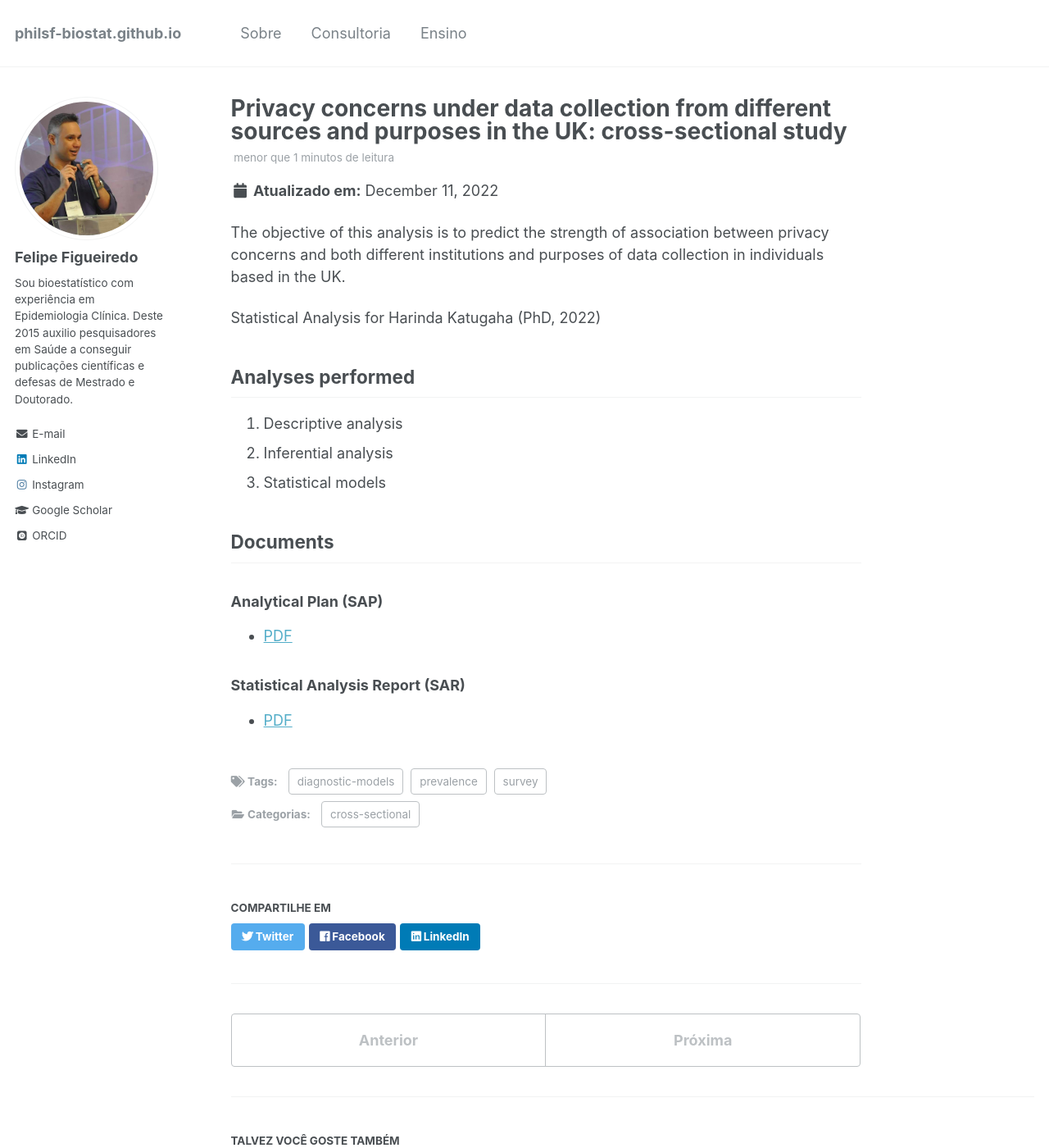
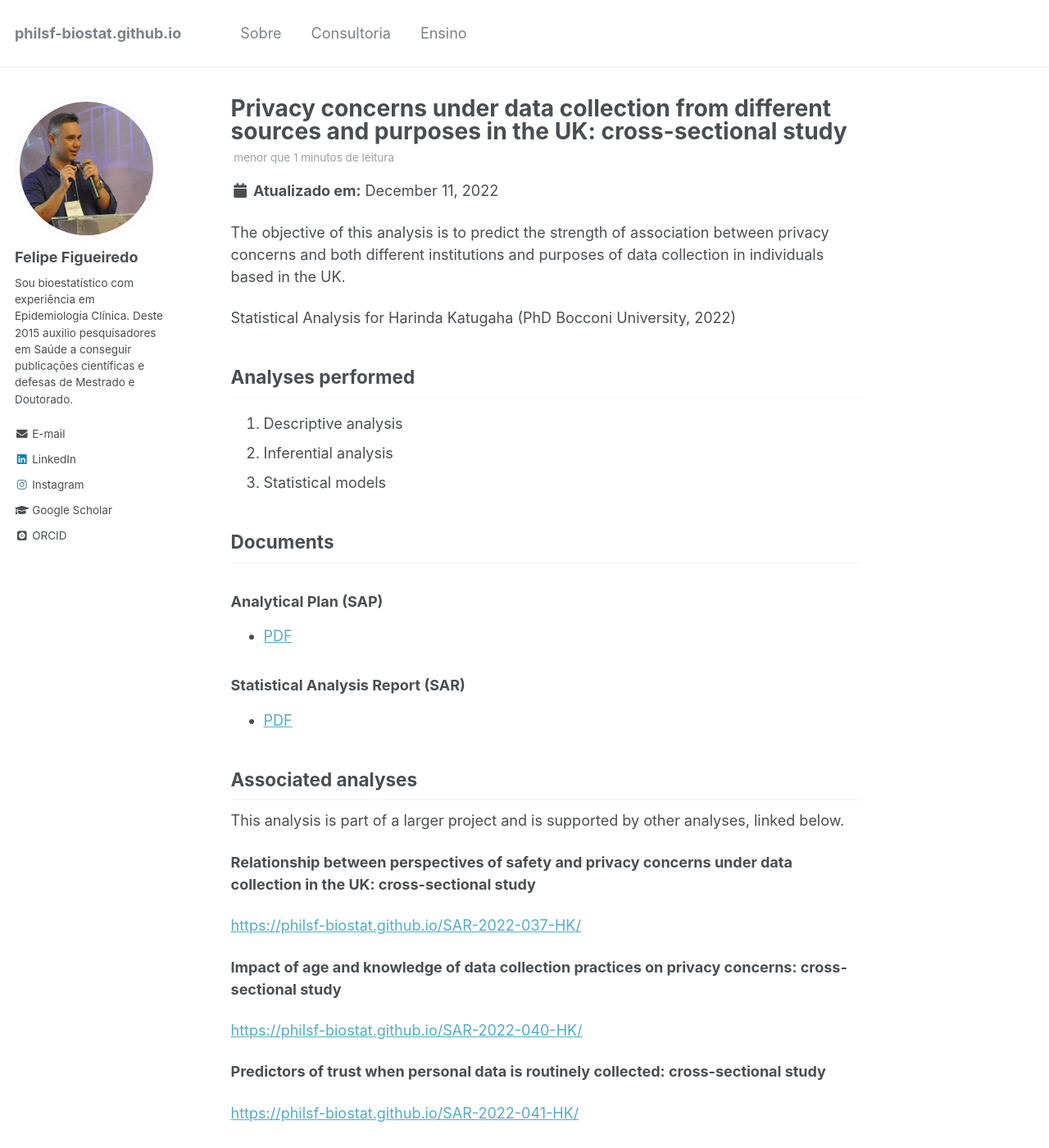
Before and after one commit to philsf-biostat/philsf-biostat.github.io, a Jekyll site: the page built from _posts/2022-12-11-SAR-2022-034.md, in a window 1280 px wide and 1400 px high. Shown: the whole window at 82% size. Built offline with Jekyll 4.4.1, drawn with Linux system fonts in a browser that asks for light colours; some web fonts are replaced.

Commit message:
HK reports: associated analyses fixed (links to other reports)

```diff
--- a/_posts/2022-12-11-SAR-2022-034.md
+++ b/_posts/2022-12-11-SAR-2022-034.md
@@ -16,8 +16,8 @@ tags:
 
 The objective of this analysis is to predict the strength of association between privacy concerns and both different institutions and purposes of data collection in individuals based in the UK.
 
-Statistical Analysis for Harinda Katugaha (PhD, 2022)
-<!-- Technical Report for Harinda Katugaha (PhD, 2022) -->
+Statistical Analysis for Harinda Katugaha (PhD Bocconi University, 2022)
+<!-- Technical Report for Harinda Katugaha (PhD Bocconi University, 2022) -->
 
 ## Analyses performed
 
@@ -42,13 +42,21 @@ Statistical Analysis for Harinda Katugaha (PhD, 2022)
 
 - [PDF][sar]
 
-<!-- ## Associated analyses -->
+## Associated analyses
 
-<!-- This analysis is part of a larger project and is supported by other analyses, linked below. -->
+This analysis is part of a larger project and is supported by other analyses, linked below.
 
-<!-- **[assoc_title]** -->
+**Relationship between perspectives of safety and privacy concerns under data collection in the UK: cross-sectional study**
 
-<!-- <[assoc_link]> -->
+<https://philsf-biostat.github.io/SAR-2022-037-HK/>
+
+**Impact of age and knowledge of data collection practices on privacy concerns: cross-sectional study**
+
+<https://philsf-biostat.github.io/SAR-2022-040-HK/>
+
+**Predictors of trust when personal data is routinely collected: cross-sectional study**
+
+<https://philsf-biostat.github.io/SAR-2022-041-HK/>
 
 <!-- --- -->
 
```
Also changed, not shown: _posts/2022-12-21-SAR-2022-037.md (+0 -4 lines), _posts/2022-12-23-SAR-2022-040.md (+0 -4 lines).
